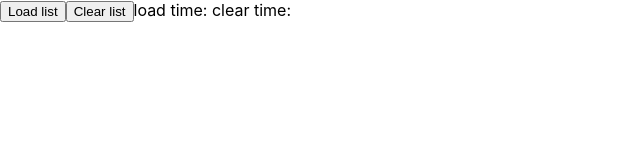
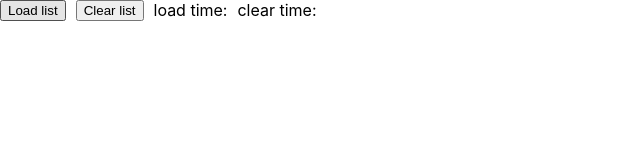
Before and after one commit to davidmeirlevy/front-compare, a React (Vite) app in the folder apps/react/: page / in a window 1280 px wide. Shown: the top 160 px of the page, without its empty margins (0-640 px from the left). Built offline with nearby package versions, Linux system fonts and the light colour scheme.

Commit message:
react refactored

```diff
--- a/apps/react/src/App.jsx
+++ b/apps/react/src/App.jsx
@@ -1,4 +1,4 @@
-import { useCallback, useEffect, useMemo, useState } from 'react'
+import { useCallback, useEffect, useState } from 'react'
 import { getList } from './data-list';
 
 let startTime;
@@ -15,46 +15,34 @@ const FN = {
 		startTime = performance.now();
 		type = 'clear';
 	},
-	measure(setLoadTime, setClearTime) {
-		const endTime = performance.now();
-		if (startTime) {
-			if (type === 'load') {
-				setLoadTime(endTime - startTime);
-			} else if (type === 'clear') {
-				setClearTime(endTime - startTime);
-			}
-		}
+	measure(setTimers) {
+		setTimers(state => ({...state, [type]: performance.now() - startTime }))
 	}
 }
 
 function App() {
-	const [ list, setList ] = useState([]);
-	const [ loadTime, setLoadTime ] = useState([]);
-	const [ clearTime, setClearTime ] = useState([]);
+	const [list, setList] = useState([])
+	const [timers, setTimers] = useState({load:null, clear:null})
 
-	const loadList = useCallback(() => FN.loadList(setList));
+	const loadList = useCallback(() => FN.loadList(setList), [])
+	const clearList = useCallback(() => FN.clearList(setList), [])
 
-	const clearList = useCallback(() => FN.clearList(setList));
-
-	useEffect(() => FN.measure(setLoadTime, setClearTime), [ list ]);
-
-	const loadListBtn = useMemo(() => <button onClick={loadList}>Load list</button>, [loadList])
-	const clearListBtn = useMemo(() => <button onClick={clearList}>Clear list</button>, [clearList])
-
-	const loadTimeLabel = useMemo(() => <span>load time: {loadTime}</span>, [loadTime])
-	const clearTimeLabel = useMemo(() => <span>clear time: {clearTime}</span>, [clearTime])
+	useEffect(() => FN.measure(setTimers), [list])
 
 	return (
-		<div>
-			<div className="options">
-				{loadListBtn}
-				{clearListBtn}
-				{loadTimeLabel}
-				{clearTimeLabel}
-			</div>
+		<main>
+			<header>
+				<button onClick={loadList}>Load list</button>
+				<button onClick={clearList}>Clear list</button>
+				<span>load time: <strong>{timers.load}</strong></span>
+				<span>clear time: <strong>{timers.clear}</strong></span>
+			</header>
+
 			{list.map((row) => <div key={row.id}>{row.content}</div>)}
-		</div>
+		</main>
 	)
 }
 
+
+
 export default App
--- a/apps/react/src/index.css
+++ b/apps/react/src/index.css
@@ -11,3 +11,8 @@ code {
   font-family: source-code-pro, Menlo, Monaco, Consolas, 'Courier New',
     monospace;
 }
+
+header {
+  display: flex;
+  gap: 10px;
+}
```
